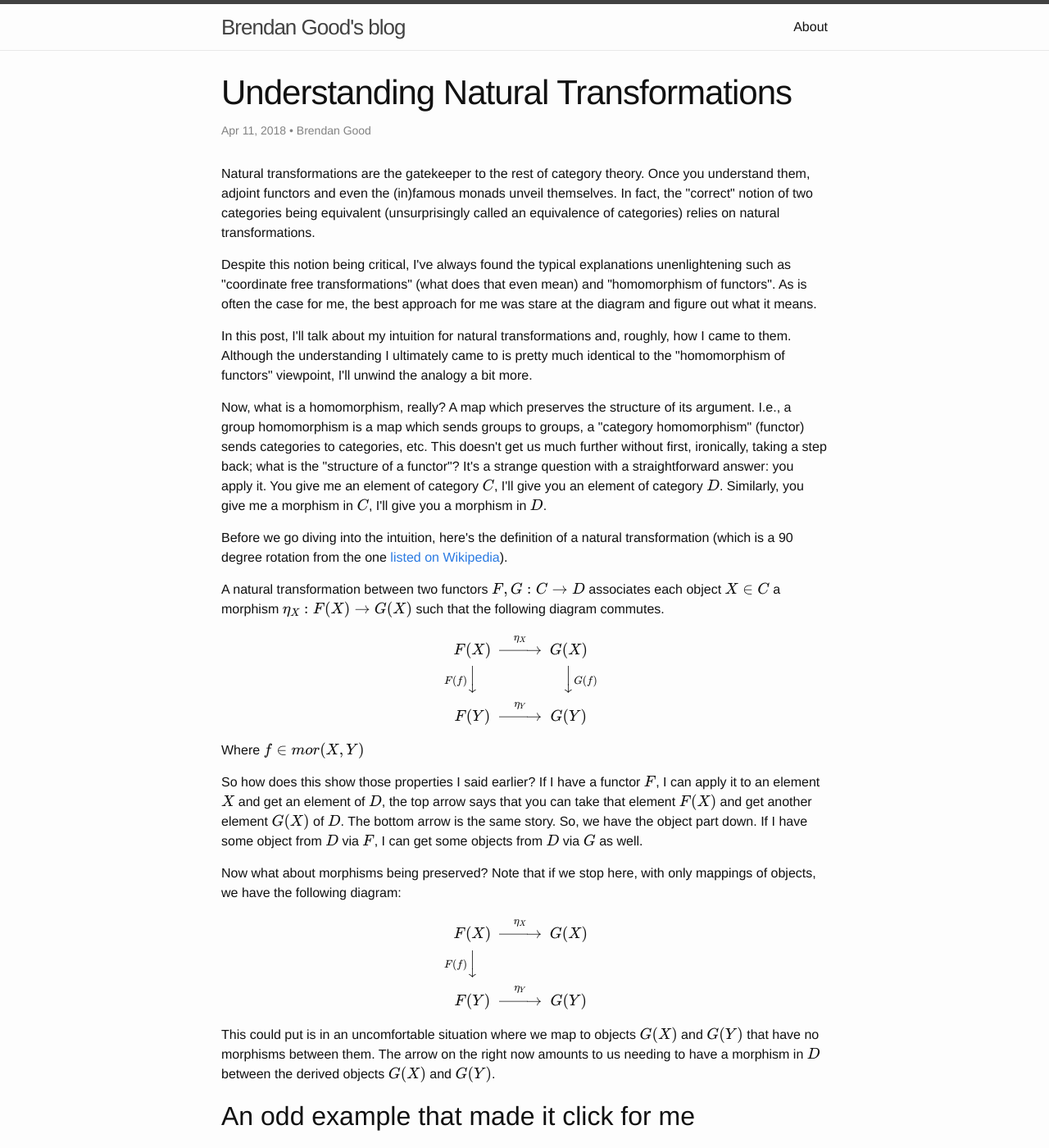
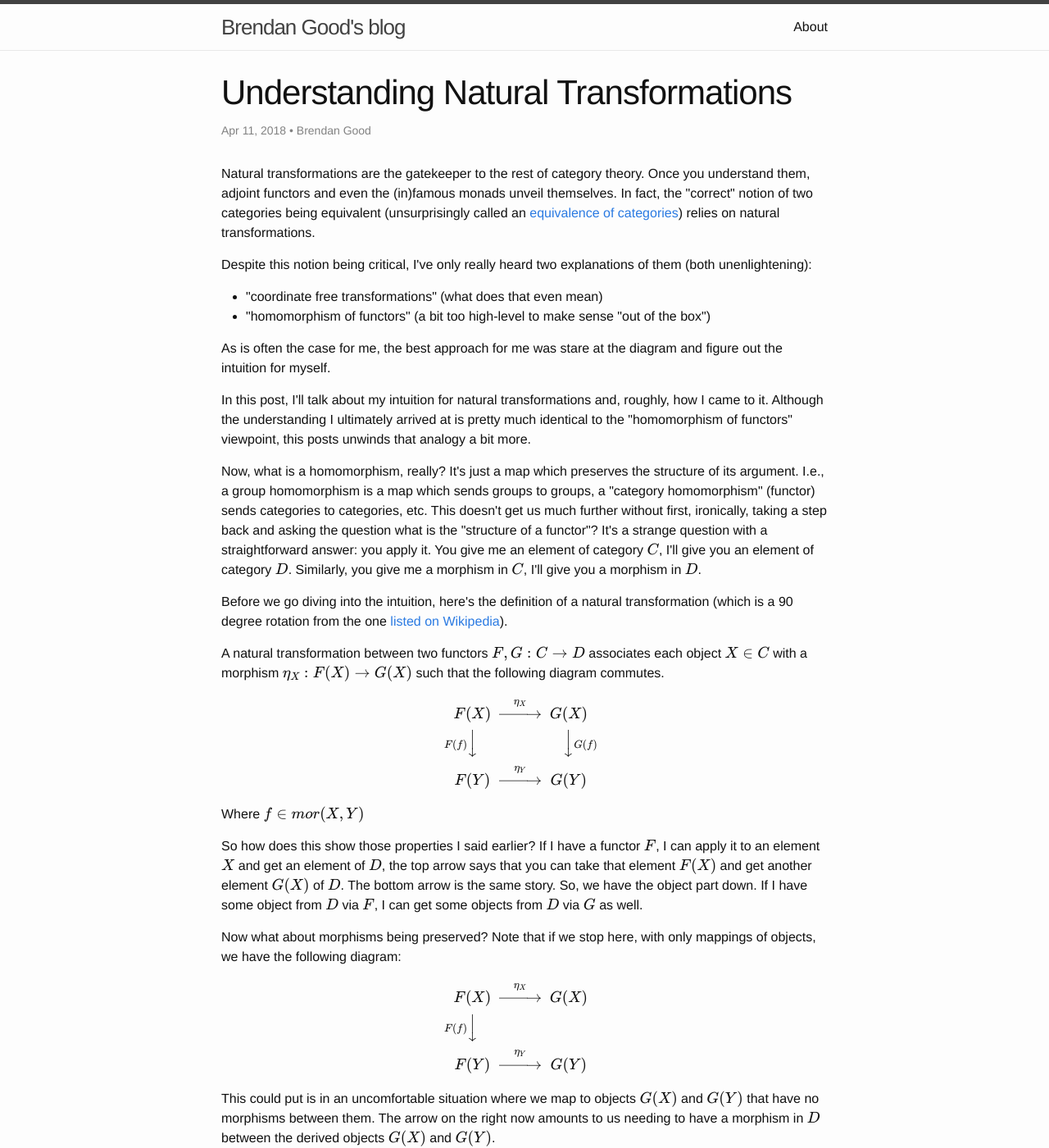
Before and after one commit to b-t-g/b-t-g.github.io, a Jekyll site: the page built from _posts/2018-04-11-understanding-natural-transformations.html, in a window 1280 px wide and 1400 px high. Shown: the whole window at 82% size. Built offline with Jekyll 4.4.1, drawn with Linux system fonts in a browser that asks for light colours; formulas are drawn with MathJax 3; some of the changed text lies outside the part shown.

Commit message:
Reformat slightly

```diff
--- a/_posts/2018-04-11-understanding-natural-transformations.html
+++ b/_posts/2018-04-11-understanding-natural-transformations.html
@@ -14,24 +14,30 @@ latex_header: \usepackage{amscd}
 ---
 <p>
 Natural transformations are the gatekeeper to the rest of category theory. Once you understand them, adjoint functors and even the (in)famous monads unveil themselves. In fact,
-the "correct" notion of two categories being equivalent (unsurprisingly called an equivalence of categories) relies on natural transformations.
+the "correct" notion of two categories being equivalent (unsurprisingly called an <a href="https://en.wikipedia.org/wiki/Equivalence_of_categories">equivalence of categories</a>) relies on natural transformations.
 </p>
 
 <p>
-Despite this notion being critical, I've always found the typical explanations unenlightening such as "coordinate free transformations" (what does that even mean) and "homomorphism of functors".
-As is often the case for me, the best approach for me was stare at the diagram and figure out what it means.
+Despite this notion being critical, I've only really heard two explanations of them (both unenlightening):
+</p>
+<ul class="org-ul">
+<li>"coordinate free transformations" (what does that even mean)</li>
+<li>"homomorphism of functors" (a bit too high-level to make sense "out of the box")</li>
+</ul>
+<p>
+As is often the case for me, the best approach for me was stare at the diagram and figure out the intuition for myself.
 </p>
 
 <p>
-In this post, I'll talk about my intuition for natural transformations and, roughly, how I came to them. Although the understanding I ultimately came to is pretty much identical
-to the "homomorphism of functors" viewpoint, I'll unwind the analogy a bit more.
+In this post, I'll talk about my intuition for natural transformations and, roughly, how I came to it. Although the understanding I ultimately arrived at is pretty much identical
+to the "homomorphism of functors" viewpoint, this posts unwinds that analogy a bit more.
 </p>
 
 <p>
-Now, what is a homomorphism, really? A map which preserves the structure of its argument. I.e., a group homomorphism is a map which sends groups to groups,
-a "category homomorphism" (functor) sends categories to categories, etc. This doesn't get us much further without first, ironically, taking a step back; what is the "structure of a functor"?
-It's a strange question with a straightforward answer: you apply it. You give me an element of category \(C\), I'll give you an element of category \(D\). Similarly, you give me a morphism in \(C\),
-I'll give you a morphism in \(D\).
+Now, what is a homomorphism, really? It's just a map which preserves the structure of its argument. I.e., a group homomorphism is a map which sends groups to groups,
+a "category homomorphism" (functor) sends categories to categories, etc. This doesn't get us much further without first, ironically, taking a step back and asking the question
+ what is the "structure of a functor"? It's a strange question with a straightforward answer: you apply it. You give me an element of category \(C\), I'll give you an element of category \(D\).
+Similarly, you give me a morphism in \(C\), I'll give you a morphism in \(D\).
 </p>
 
 <p>
@@ -39,7 +45,7 @@ Before we go diving into the intuition, here's the definition of a natural trans
 </p>
 
 <p>
-A natural transformation between two functors \(F,G:C\to D\) associates each object \(X\in C\) a morphism \(\eta_X: F(X)\to G(X)\) such that the following diagram commutes.
+A natural transformation between two functors \(F,G:C\to D\) associates each object \(X\in C\) with a morphism \(\eta_X: F(X)\to G(X)\) such that the following diagram commutes.
 \[\begin{CD}
 F(X) @>\eta_X>> G(X) \\
 @VF(f)VV        @VVG(f)V \\
```
Also changed, not shown: other parts of _posts/2018-04-11-understanding-natural-transformations.html (+1 -1 lines), src/drafts/understanding-natural-transformations.org (+13 -11 lines).
